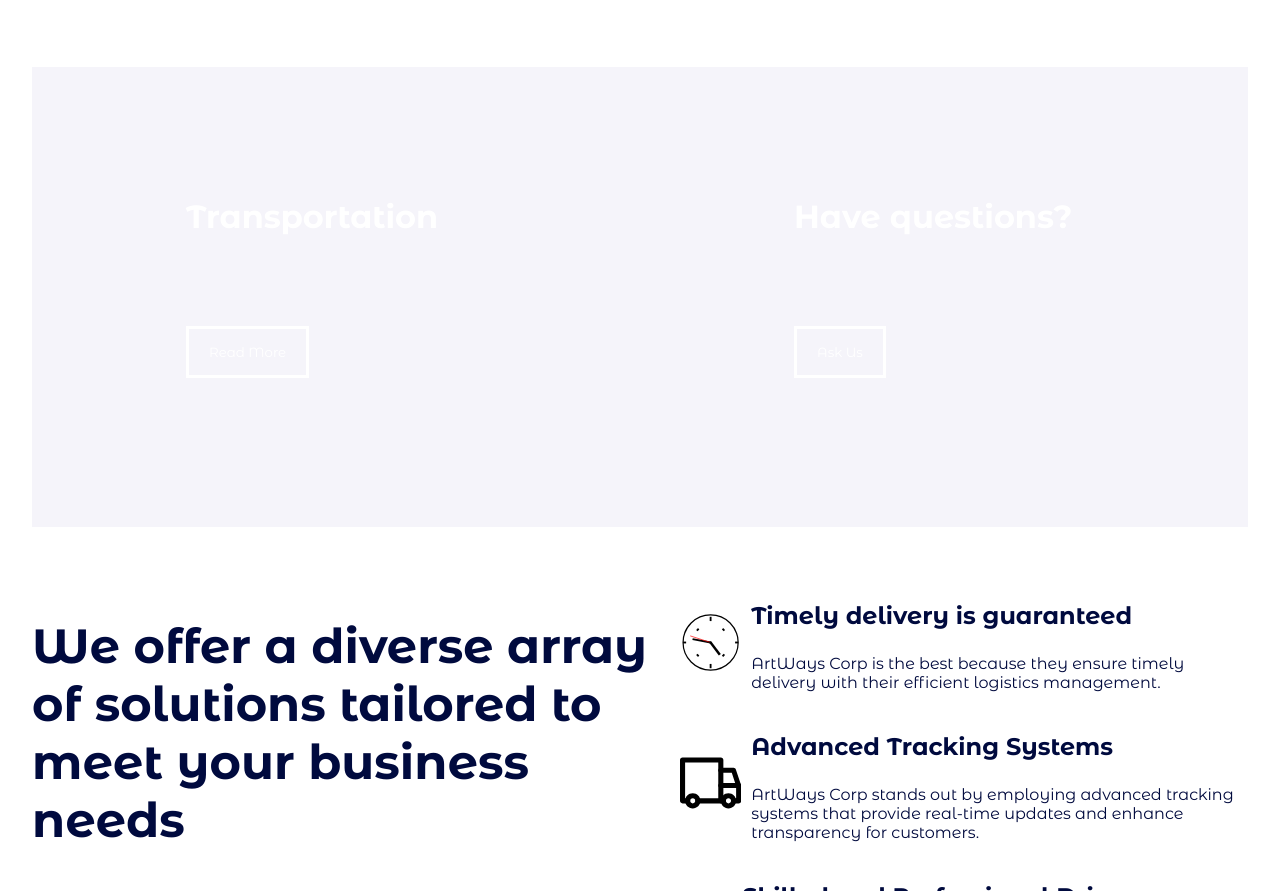
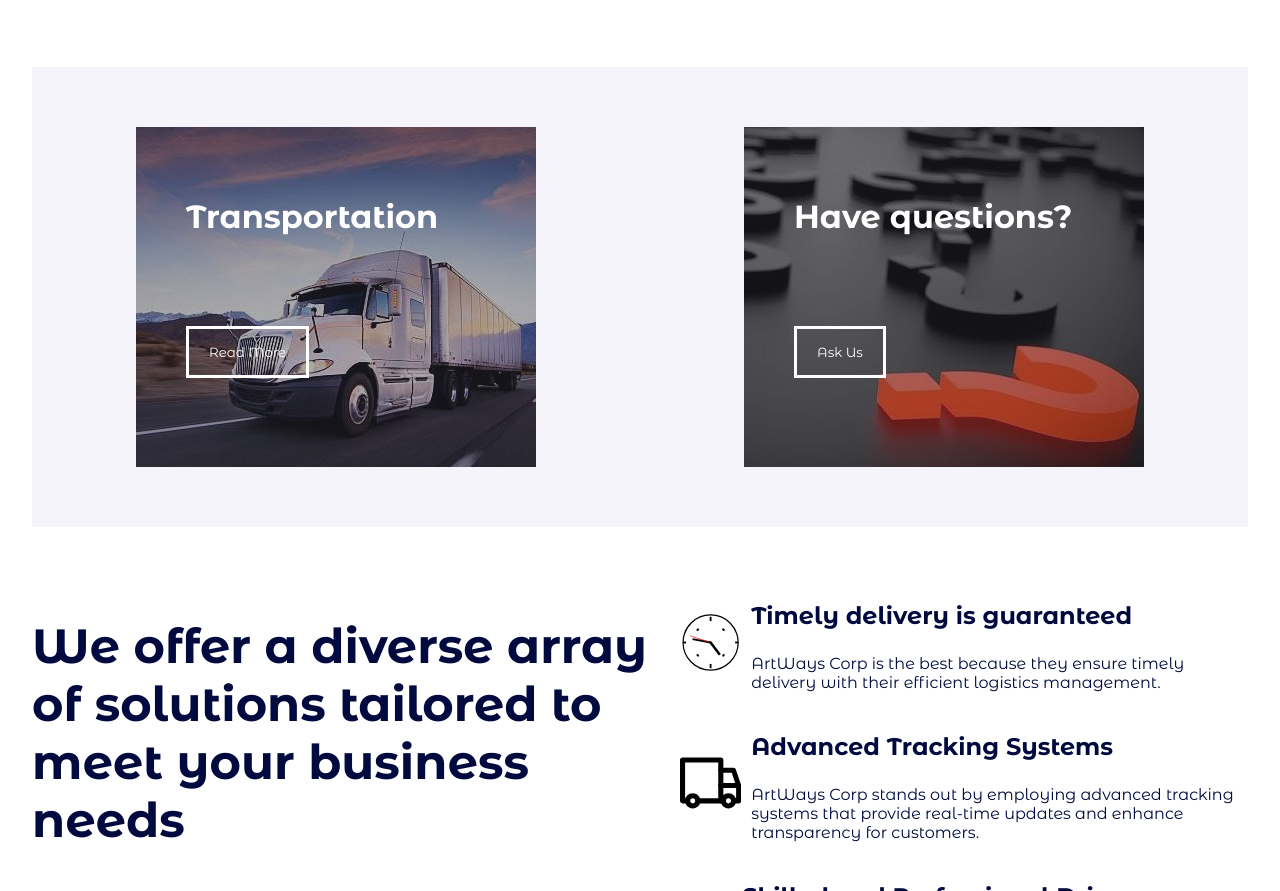
Before and after one commit to VolodymyrKoz/My_wk, a plain HTML site: page index.html in a window 1280 px wide. Shown: the part 1400-2291 px from the top of the page. Drawn offline with Linux system fonts and the light colour scheme; the site is published under a folder, as on GitHub Pages, so addresses that start at the root find nothing.

Commit message:
Update style.css

```diff
--- a/style.css
+++ b/style.css
@@ -69,7 +69,7 @@ li {
 }
 /*-------------Hero------------------*/
 .hero {
-  background-image: url(/img/Img_Overlay.png), url(/img/hero-truck.jpg);
+  background-image: url(./img/Img_Overlay.png), url(./img/hero-truck.jpg);
 }
 .hero-content {
   padding: 20px;
@@ -186,7 +186,7 @@ li {
   height: 340px;
   width: 400px;
   text-align: left;
-  background-image: url(/img/Img_Overlay.png), url(/img/sec2-elm1.jpg);
+  background-image: url(./img/Img_Overlay.png), url(./img/sec2-elm1.jpg);
   transition: all 0.8s ease;
 }
 
@@ -213,7 +213,7 @@ li {
   height: 340px;
   width: 400px;
   text-align: left;
-  background-image: url(/img/Img_Overlay.png), url(/img/question.jpg);
+  background-image: url(./img/Img_Overlay.png), url(./img/question.jpg);
 }
 /*-----------------Section 3----------------------*/
 .section3 {
```
